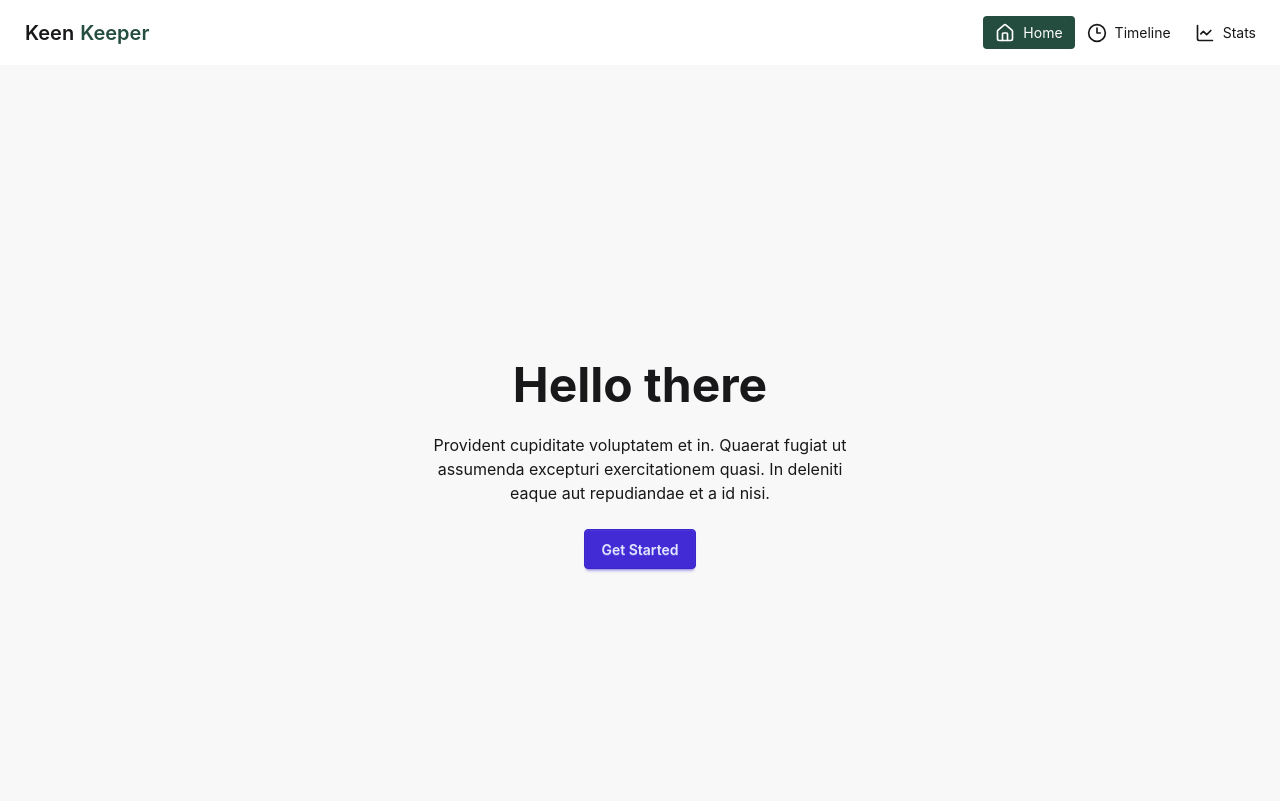
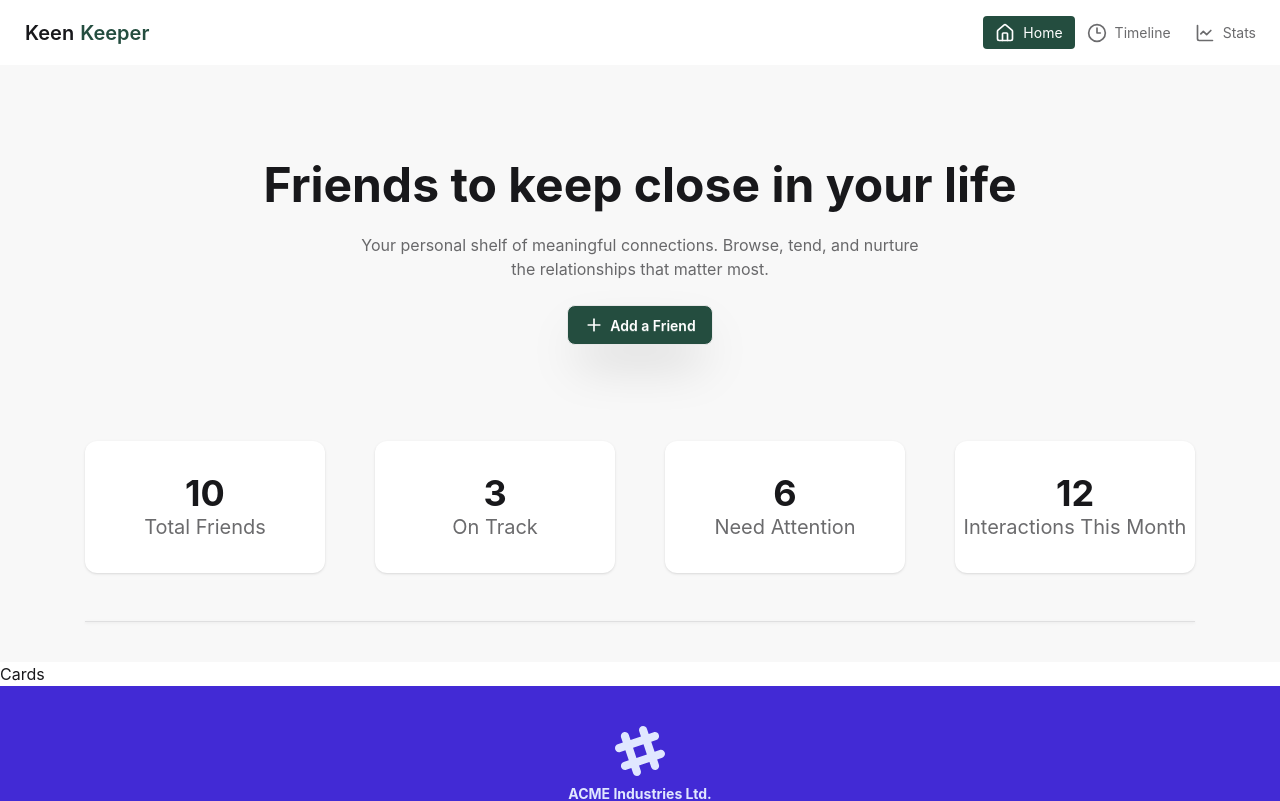
Before and after one commit to SadmanIbneSalim/My-KinKeeper-App, a React (Vite) app: page / in a window 1280 px wide. Shown: the top 801 px of the page. Built offline with nearby package versions, Linux system fonts and the light colour scheme.

Commit message:
Hero and SUmmary Cards added

```diff
--- /dev/null
+++ b/src/Components/Cards/SumaryCards.jsx
@@ -0,0 +1,38 @@
+import React from "react";
+
+const SummaryCards = () => {
+  return (
+    <div className="bg-base-200 pb-10 ">
+      <div className="max-w-277.5 mx-auto flex justify-between">
+        <div className="bg-white w-60 py-8 shadow rounded-xl text-center flex justify-center items-center">
+          <div>
+            <h1 className="text-4xl font-bold">10</h1>
+            <h3 className="text-xl text-neutral/60">Total Friends</h3>
+          </div>
+        </div>
+        <div className="bg-white w-60 py-8 shadow rounded-xl text-center flex justify-center items-center">
+          <div>
+            <h1 className="text-4xl font-bold">3</h1>
+            <h3 className="text-xl text-neutral/60">On Track</h3>
+          </div>
+        </div>
+        <div className="bg-white w-60 py-8 shadow rounded-xl text-center flex justify-center items-center">
+          <div>
+            <h1 className="text-4xl font-bold">6</h1>
+            <h3 className="text-xl text-neutral/60">Need Attention</h3>
+          </div>
+        </div>
+        <div className="bg-white w-60 py-8 shadow rounded-xl text-center flex justify-center items-center">
+          <div>
+            <h1 className="text-4xl font-bold">12</h1>
+            <h3 className="text-xl text-neutral/60">Interactions This Month</h3>
+          </div>
+        </div>
+
+      </div>
+        <hr className="text-neutral/10 shadow max-w-277.5 mx-auto mt-12" />
+    </div>
+  );
+};
+
+export default SummaryCards;
--- a/src/Components/Hero/Hero.jsx
+++ b/src/Components/Hero/Hero.jsx
@@ -1,18 +1,18 @@
 import React from "react";
+import { Plus } from 'lucide-react';
 
 const Hero = () => {
   return (
-    <div>
-      <div className="hero bg-base-200 min-h-screen">
+    <div className="bg-base-200">
+      <div className="hero  py-20">
         <div className="hero-content text-center">
-          <div className="max-w-md">
-            <h1 className="text-5xl font-bold">Hello there</h1>
-            <p className="py-6">
-              Provident cupiditate voluptatem et in. Quaerat fugiat ut assumenda
-              excepturi exercitationem quasi. In deleniti eaque aut repudiandae
-              et a id nisi.
+          <div className="">
+            <h1 className="text-5xl font-bold">Friends to keep close in your life</h1>
+            <p className="py-6 w-xl mx-auto text-neutral/60">
+              Your personal shelf of meaningful connections. Browse, tend, and nurture the
+relationships that matter most.
             </p>
-            <button className="btn btn-primary">Get Started</button>
+            <button className="btn bg-[#244D3F] text-white rounded-lg hover: shadow-2xl"><Plus size={20}/>Add a Friend</button>
           </div>
         </div>
       </div>
--- a/src/Components/NavBar/NavBar.jsx
+++ b/src/Components/NavBar/NavBar.jsx
@@ -49,13 +49,13 @@ const NavBar = () => {
         </div>
         <div className="hidden lg:flex">
           <ul className="menu menu-horizontal px-1">
-            <li>
+            <li className="text-neutral/60 ">
              <NavLink to="/"><House size={20} />Home</NavLink>
             </li>
-            <li>
+            <li className="text-neutral/60 ">
               <NavLink to="/timeline"><Clock3 size={20} />Timeline</NavLink>
             </li>
-            <li>
+            <li className="text-neutral/60 ">
               <NavLink to="/stats"><ChartLine size={20} />Stats</NavLink>
             </li>
           </ul>
--- a/src/Components/NavButtons/Home/Home.jsx
+++ b/src/Components/NavButtons/Home/Home.jsx
@@ -1,11 +1,14 @@
 import React from 'react';
 import Hero from '../../Hero/Hero';
 import Cards from '../../Cards/Cards';
+import SummaryCards from '../../Cards/SumaryCards';
 
 const Home = () => {
     return (
         <div>
             <Hero></Hero>
+            <SummaryCards></SummaryCards>
+
             <Cards></Cards>
         </div>
     );
```
